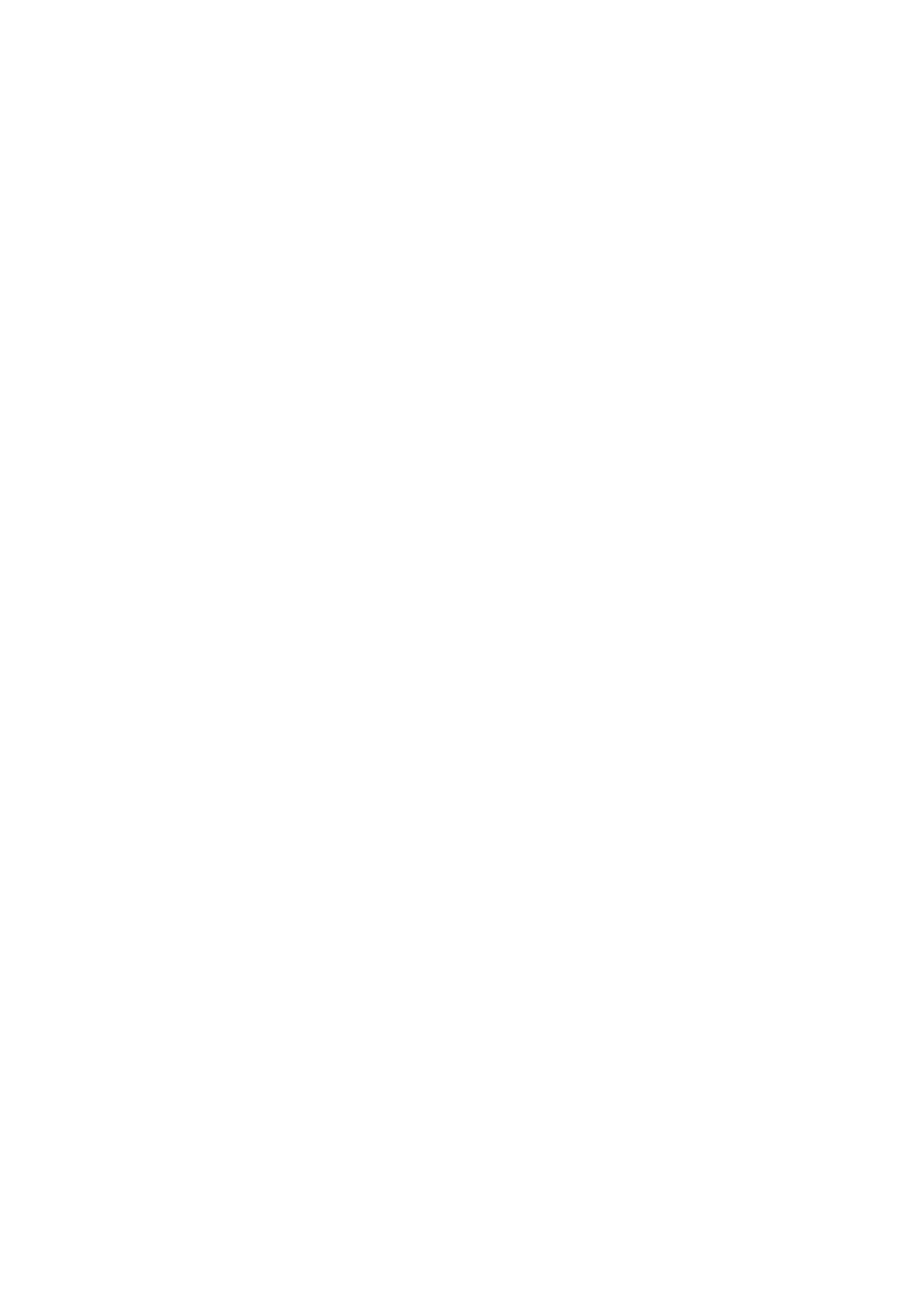
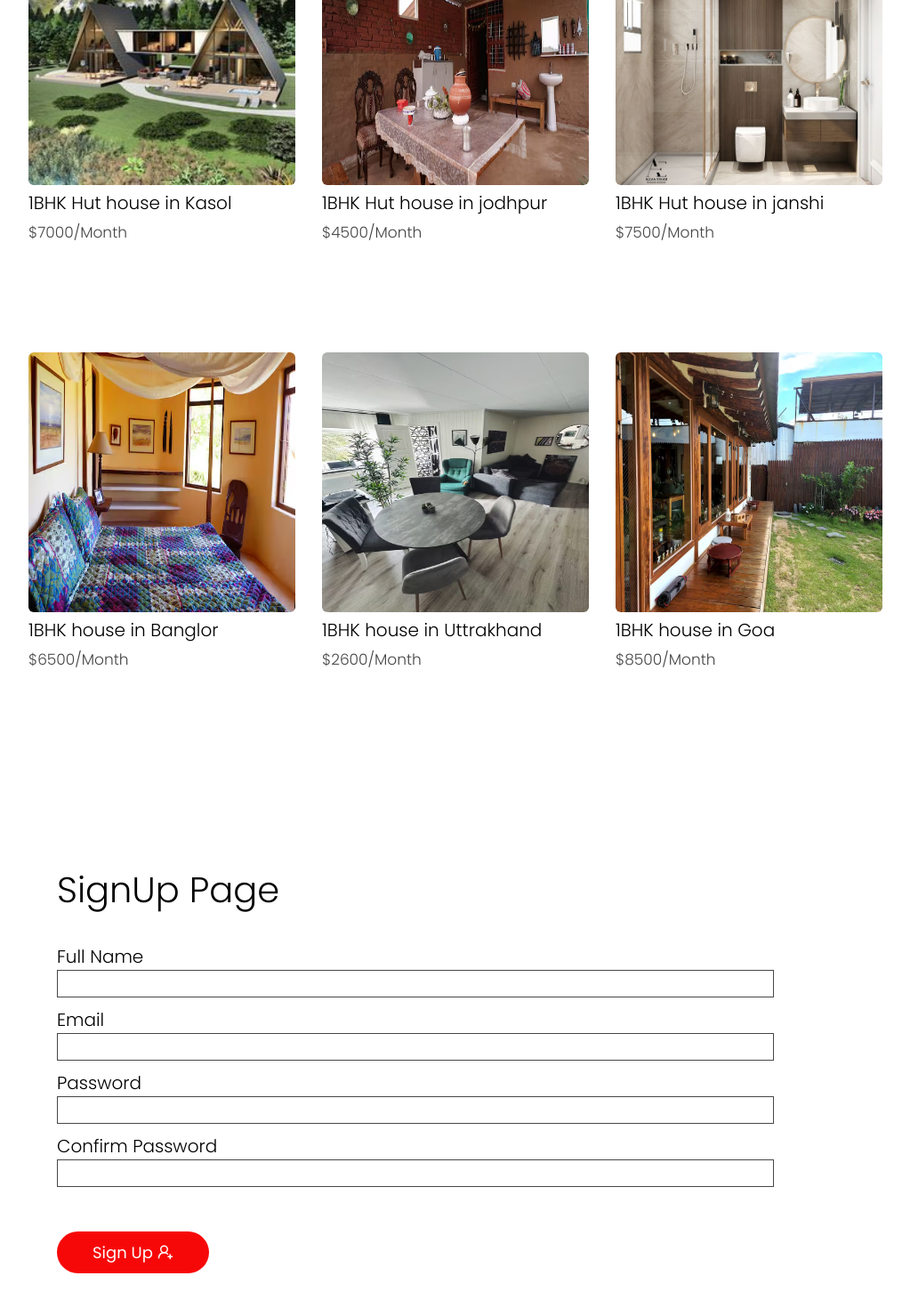
Before and after one commit to Rishabhmishra45/Dream-Nest, a React (Vite) app: page / in a window 1280 px wide. Shown: the part 1270-2740 px from the top of the page at 89% size, without its empty margins (128-1151 px from the left). Before the commit the page ends 800 px from the top, so only its background shows below. Built offline with nearby package versions, Linux system fonts and the light colour scheme.

Commit message:
component commit

```diff
--- a/package.json
+++ b/package.json
@@ -12,7 +12,8 @@
   "dependencies": {
     "react": "^19.1.1",
     "react-dom": "^19.1.1",
-    "react-icons": "^5.5.0"
+    "react-icons": "^5.5.0",
+    "react-router-dom": "^7.8.2"
   },
   "devDependencies": {
     "@eslint/js": "^9.33.0",
--- a/src/App.jsx
+++ b/src/App.jsx
@@ -2,12 +2,15 @@ import React from 'react'
 import './app.css'
 import Navbar from './components/Navbar/Navbar'
 import Home from './components/Home/Home'
+import Login from './components/Login/Login'
+import Signup from './components/SignUp/Signup'
 
 const App = () => {
   return (
     <>
       <Navbar />
       <Home />
+      <Signup />
     </>
   )
 }
--- /dev/null
+++ b/src/components/Card/Card.css
@@ -0,0 +1,38 @@
+.card{
+    width: 300px;
+    max-width: 90%;
+    height: 450px;
+    display: flex;
+    align-items: start;
+    flex-direction: column;
+    justify-content: center;
+    gap: 5px;
+}
+
+.card .images{
+    width: 100%;
+    height: 65%;
+    overflow: scroll;
+    display: flex;
+    align-items: center;
+    justify-content: start;
+    border-radius: 6px 6px 6px 6px;
+}
+
+.images img{
+    width: 100%;
+    height: 100%;
+    flex-shrink: 0;
+}
+
+.cardspan1{
+    font-size: 20px;
+    font-weight: 300;
+    color: black;
+}
+
+.cardspan2{
+    font-size: 17px;
+    font-weight: 300;
+    color: rgb(70, 69, 69);
+}
--- /dev/null
+++ b/src/components/Card/Card.jsx
@@ -0,0 +1,19 @@
+import React from 'react'
+import './Card.css'
+
+
+const Card = ({ image1, image2, image3, title, price }) => {
+    return (
+        <div className='card'>
+            <div className="images">
+                <img src={image1} alt="" />
+                <img src={image2} alt="" />
+                <img src={image3} alt="" />
+            </div>
+            <span className='cardspan1'>{title}</span>
+            <span className='cardspan2'>${price}/Month</span>
+        </div>
+    )
+}
+
+export default Card
--- a/src/components/Home/Home.css
+++ b/src/components/Home/Home.css
@@ -0,0 +1,11 @@
+#home {
+    width: 100%;
+    height: 100%;
+    display: flex;
+    align-items: center;
+    justify-content: center;
+    flex-wrap: wrap;
+    gap: 30px;
+    background-color: white;
+    margin-top: 180px;
+}
--- a/src/components/Home/Home.jsx
+++ b/src/components/Home/Home.jsx
@@ -1,10 +1,58 @@
 import React from 'react'
 import './Home.css'
+import Card from '../Card/Card'
+import house from "../../assets/house.jpg"
+import house1 from "../../assets/housekichen.jpg"
+import house2 from "../../assets/houseliving.jpg"
+import farmhouse from "../../assets/farmhouse2.jpg"
+import farmhouse1 from "../../assets/farmhouse1.jpg"
+import farmhouse2 from "../../assets/farmhouse.jpg"
+import ski from "../../assets/ski.avif"
+import ski1 from "../../assets/ski1.avif"
+import ski2 from "../../assets/ski2.avif"
+import roomhouse from "../../assets/roomhouse.avif"
+import roomhouse1 from "../../assets/roomhouse1.avif"
+import roomhouse2 from "../../assets/roomhouse2.avif"
+import villa3 from "../../assets/villa3.jpg"
+import villa from "../../assets/villa.jpg"
+import villa1 from "../../assets/villa1.jpg"
+import mountain from "../../assets/mountain.avif"
+import mountain1 from "../../assets/mountain1.avif"
+import mountain2 from "../../assets/mountain2.avif"
+import huthouse2 from "../../assets/huthouse2.jpg"
+import huthouse from "../../assets/huthouse.jpg"
+import huthouse1 from "../../assets/huthouse1.jpg"
+import village1 from "../../assets/village1.avif"
+import village from "../../assets/village.avif"
+import village2 from "../../assets/village2.avif"
+import room from "../../assets/room.jpg"
+import room1 from "../../assets/room1.jpg"
+import room2 from "../../assets/room2.jpg"
+import old1 from "../../assets/old1.avif"
+import old2 from "../../assets/old2.avif"
+import old3 from "../../assets/old3.avif"
+import roomnew from "../../assets/roomnew.avif"
+import roomnew1 from "../../assets/roomnew1.avif"
+import roomnew2 from "../../assets/roomnew2.avif"
+import hut1 from "../../assets/hut1.avif"
+import hut2 from "../../assets/hut2.avif"
+import hut3 from "../../assets/hut3.avif"
 
 const Home = () => {
   return (
-    <div>
-
+    <div id='home'>
+      <Card image1={house} image2={house1} image3={house2} title={"3BHK Villa in jaipur"} price={"2000"} />
+      <Card image1={farmhouse} image2={farmhouse1} image3={farmhouse2} title={"1BHK Farm house in Lucknow"} price={"4000"} />
+      <Card image1={ski} image2={ski1} image3={ski2} title={"1BHK flat in Manali"} price={"4000"} />
+      <Card image1={roomhouse} image2={roomhouse1} image3={roomhouse2} title={"1BHK Modern Flat in Kanpur"} price={"3000"} />
+      <Card image1={villa3} image2={villa} image3={villa1} title={"1BHK Modern Flat in Kanpur"} price={"3000"} />
+      <Card image1={mountain2} image2={mountain} image3={mountain1} title={"3BHK Modern Flat in Kanpur"} price={"3000"} />
+      <Card image1={huthouse2} image2={huthouse} image3={huthouse1} title={"1BHK Hut house in Kasol"} price={"7000"} />
+      <Card image1={village2} image2={village} image3={village1} title={"1BHK Hut house in jodhpur"} price={"4500"} />
+      <Card image1={room2} image2={room} image3={room1} title={"1BHK Hut house in janshi"} price={"7500"} />
+      <Card image1={old2} image2={old1} image3={old3} title={"1BHK house in Banglor"} price={"6500"} />
+      <Card image1={roomnew} image2={roomnew1} image3={roomnew2} title={"1BHK house in Uttrakhand"} price={"2600"} />
+      <Card image1={hut2} image2={hut1} image3={hut3} title={"1BHK house in Goa"} price={"8500"} />
     </div>
   )
 }
--- /dev/null
+++ b/src/components/Login/Login.css
@@ -0,0 +1,66 @@
+#login {
+    width: 100%;
+    height: 100vh;
+    display: flex;
+    align-items: center;
+    justify-content: center;
+    flex-direction: column;
+    background-color: white;
+}
+
+#login form {
+    width: 70%;
+    height: 100%;
+    display: flex;
+    align-items: start;
+    justify-content: center;
+    flex-direction: column;
+    gap: 10px;
+}
+
+#logintitle {
+    font-size: 40px;
+    font-weight: 300;
+    color: black;
+    margin-bottom: 20px;
+}
+
+#login .list {
+    width: 100%;
+    display: flex;
+    align-items: start;
+    justify-content: center;
+    flex-direction: column;
+}
+
+#login .list label {
+    font-size: 20px;
+    font-weight: 300;
+    color: black;
+}
+
+#login .list input {
+    width: 90%;
+    padding: 3px;
+    box-sizing: border-box;
+    outline: none;
+    font-size: 15px;
+    font-weight: 300;
+    color: black;
+    border: 1px solid rgb(71, 71, 70);
+}
+
+#loginbtn {
+    padding: 10px 40px 10px 40px;
+    background-color: rgb(247, 8, 8);
+    color: white;
+    font-size: 18px;
+    border-radius: 30px;
+    display: flex;
+    align-items: center;
+    justify-content: center;
+    gap: 5px;
+    border: none;
+    margin-top: 40px;
+    cursor: pointer;
+}
--- /dev/null
+++ b/src/components/Login/Login.jsx
@@ -0,0 +1,26 @@
+import React from 'react'
+import './Login.css'
+import { FaSignInAlt } from "react-icons/fa";
+
+const Login = () => {
+    return (
+        <div id='login' onSubmit={
+            alert("Login Successfully...")
+        } >
+            <form action="">
+                <span id='logintitle'>Login Page</span>
+                <div className="list">
+                    <label htmlFor="email">Email</label>
+                    <input type="email" id='email' required/>
+                </div>
+                <div className="list">
+                    <label htmlFor="pass">Password</label>
+                    <input type="password" id='pass' required/>
+                </div>
+                <button id="loginbtn">Login <FaSignInAlt /></button>
+            </form>
+        </div>
+    )
+}
+
+export default Login
--- /dev/null
+++ b/src/components/SignUp/Signup.css
@@ -0,0 +1,66 @@
+#signup {
+    width: 100%;
+    height: 100vh;
+    display: flex;
+    align-items: center;
+    justify-content: center;
+    flex-direction: column;
+    background-color: white;
+}
+
+#signup form {
+    width: 70%;
+    height: 100%;
+    display: flex;
+    align-items: start;
+    justify-content: center;
+    flex-direction: column;
+    gap: 10px;
+}
+
+#signuptitle {
+    font-size: 40px;
+    font-weight: 300;
+    color: black;
+    margin-bottom: 20px;
+}
+
+#signup .list {
+    width: 100%;
+    display: flex;
+    align-items: start;
+    justify-content: center;
+    flex-direction: column;
+}
+
+#signup .list label {
+    font-size: 20px;
+    font-weight: 300;
+    color: black;
+}
+
+#signup .list input {
+    width: 90%;
+    padding: 3px;
+    box-sizing: border-box;
+    outline: none;
+    font-size: 15px;
+    font-weight: 300;
+    color: black;
+    border: 1px solid rgb(71, 71, 70);
+}
+
+#signupbtn {
+    padding: 10px 40px 10px 40px;
+    background-color: rgb(247, 8, 8);
+    color: white;
+    font-size: 18px;
+    border-radius: 30px;
+    display: flex;
+    align-items: center;
+    justify-content: center;
+    gap: 5px;
+    border: none;
+    margin-top: 40px;
+    cursor: pointer;
+}
--- /dev/null
+++ b/src/components/SignUp/Signup.jsx
@@ -0,0 +1,34 @@
+import React from 'react'
+import './Signup.css'
+import { LuUserRoundPlus } from "react-icons/lu";
+
+const Signup = () => {
+    return (
+        <div id='signup' onSubmit={
+            alert("Sign Up Successfully...")
+        }>
+            <form action="">
+                <span id='signuptitle'>SignUp Page</span>
+                <div className="list">
+                    <label htmlFor="text">Full Name</label>
+                    <input type="text" id='text' required />
+                </div>
+                <div className="list">
+                    <label htmlFor="email">Email</label>
+                    <input type="email" id='email' required />
+                </div>
+                <div className="list">
+                    <label htmlFor="pass">Password</label>
+                    <input type="password" id='pass' required />
+                </div>
+                <div className="list">
+                    <label htmlFor="pass">Confirm Password</label>
+                    <input type="password" id='pass' required />
+                </div>
+                <button id="loginbtn">Sign Up <LuUserRoundPlus /></button>
+            </form>
+        </div>
+    )
+}
+
+export default Signup
```
Also changed, not shown: 1 other file (tests, documents, lock files or other folders).
